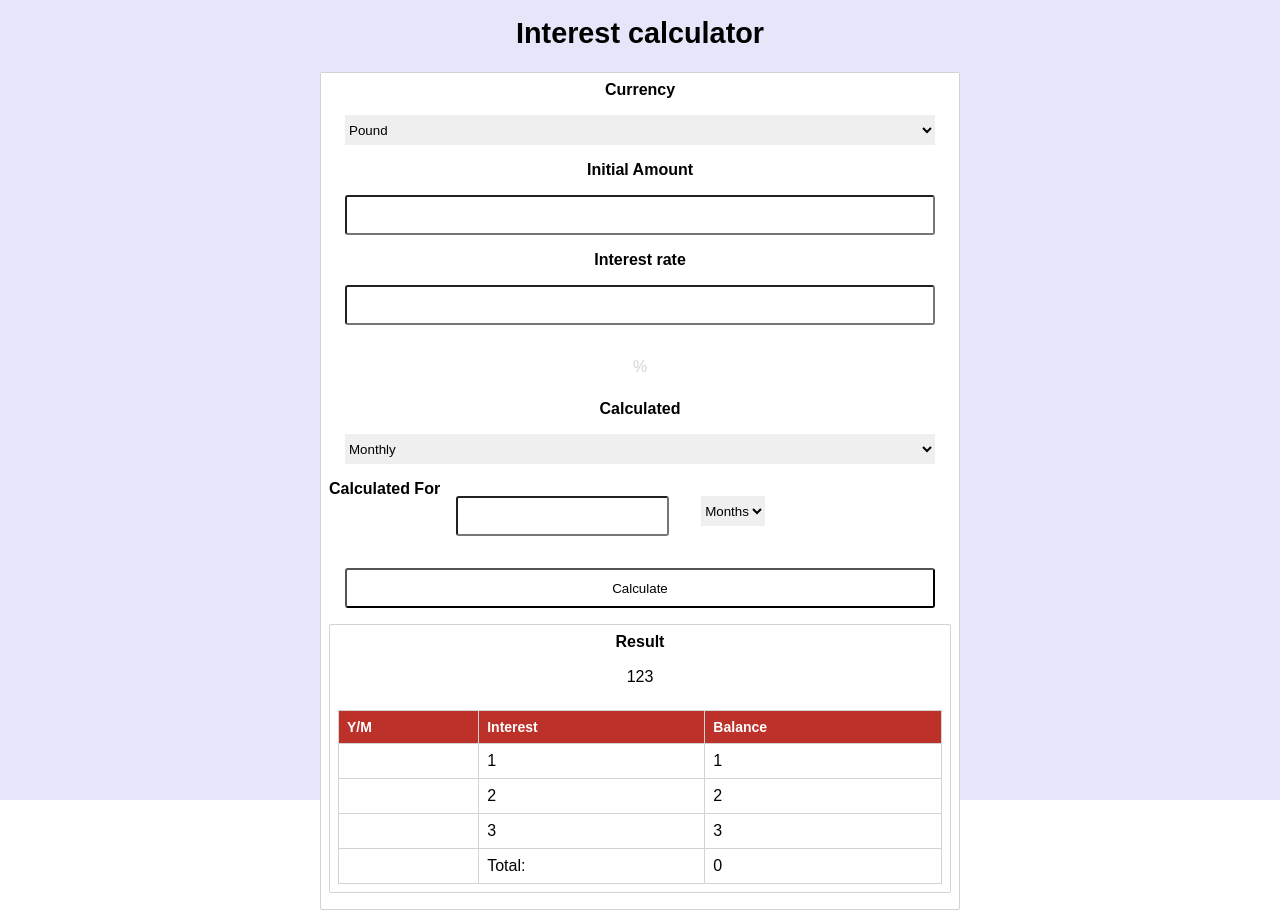
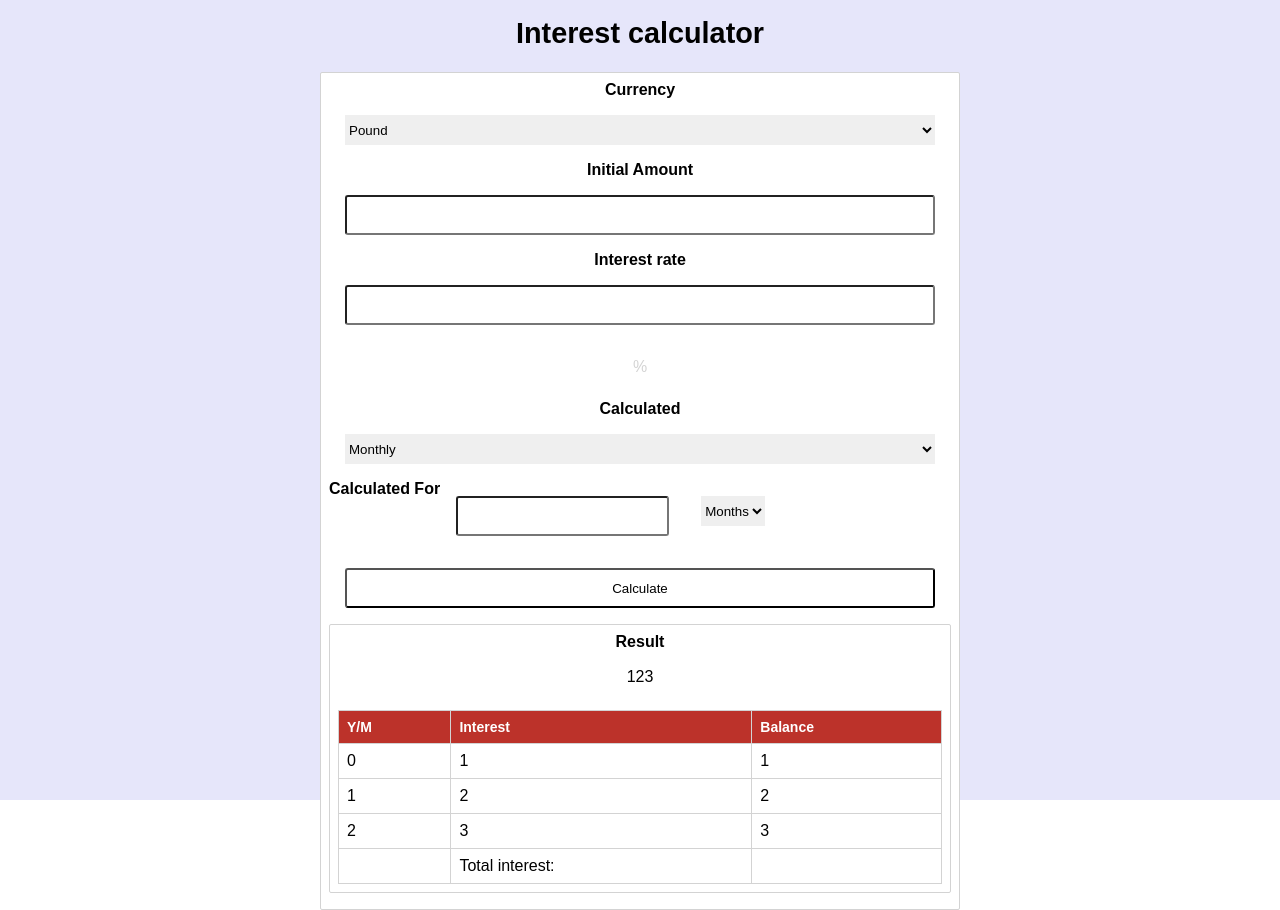
Before and after one commit to Near27/Interest-Calculator, a React (Create React App) app in the folder client/: page / in a window 1280 px wide. Built offline with nearby package versions, Linux system fonts and the light colour scheme.

Commit message:
finished result component

```diff
--- a/client/src/Calculator.js
+++ b/client/src/Calculator.js
@@ -15,6 +15,7 @@ class Calculator extends Component {
         calculated: '',//['monthly', 'yearly'],
         show: false,
         data: ['1', '2', '3'],
+        total: 1060,
     }
     this.handleSubmit = this.handleSubmit.bind(this);
   }
--- a/client/src/Result.js
+++ b/client/src/Result.js
@@ -4,7 +4,8 @@ class Result extends Component {
   constructor(props) {
     super(props);
     this.state = {
-      data: props.data
+      data: props.data,
+      total: props.total,
     }
   }
 
@@ -24,7 +25,7 @@ class Result extends Component {
                 <tfoot>
                     <tr>
                     <td></td>
-                    <td>Total:</td><td>0</td>
+                    <td>Total interest:</td><td>{this.state.total}</td>
                     </tr>
                 </tfoot>
                 <TableRows data={this.state.data} />
@@ -36,10 +37,10 @@ class Result extends Component {
 
 const TableRows = (props) => (
     <tbody>
-    { props.data.map((row) => {
+    { props.data.map((row, index) => {
             return (
-                <tr>
-                    <td></td>
+                <tr key={index}>
+                    <td>{index}</td>
                     <td>{row}</td>
                     <td>{row}</td>
                 </tr>
```
